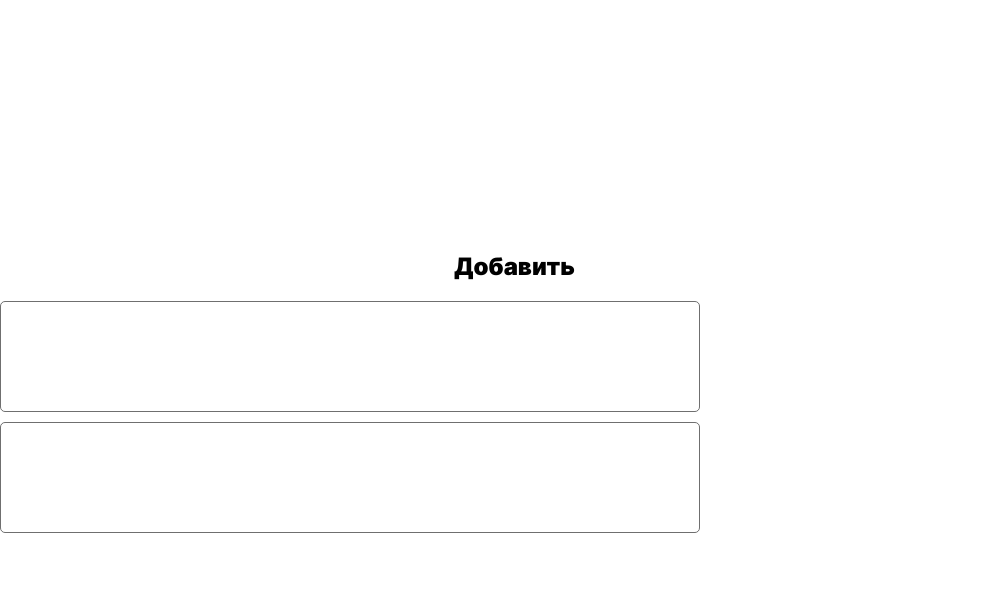
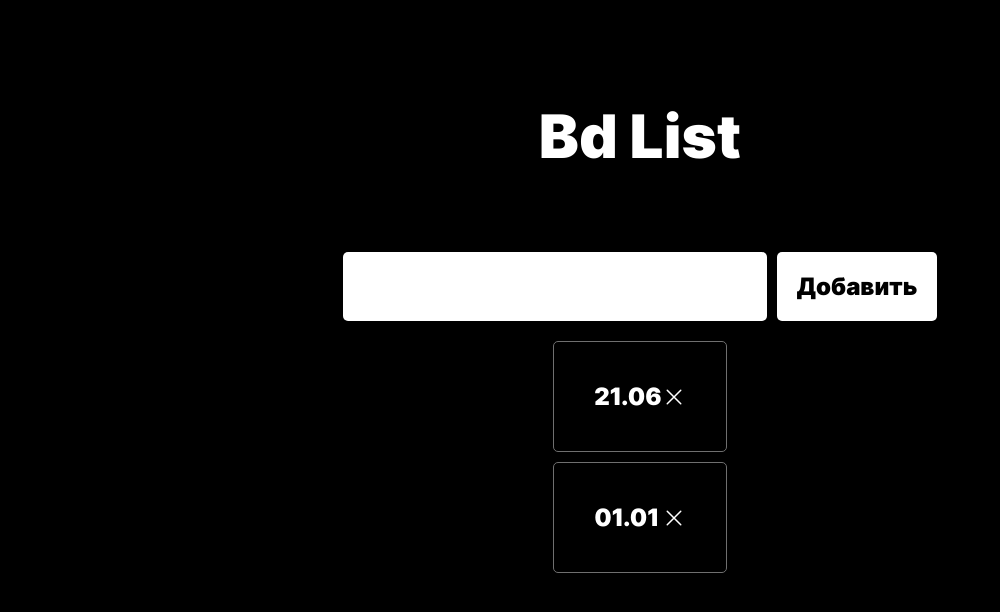
Before and after one commit to auroraptor/birthday-list, a React (Create React App) app: page / in a window 1280 px wide. Shown: the top 612 px of the page, without its empty margins (0-1000 px from the left). Built offline with nearby package versions, Linux system fonts and the light colour scheme.

Commit message:
fix: отступы между контейнерами

```diff
--- a/src/components/App/App.module.css
+++ b/src/components/App/App.module.css
@@ -1,4 +1,4 @@
-.App {
+.app {
   align-items: center;
   background-color: black;
   box-sizing: border-box;
@@ -10,10 +10,11 @@
   width: 100%;
 }
 
-.Content {
+.content {
   align-items: center;
   display: flex;
   flex-direction: column;
+  gap: 20px;
   max-width: 1440px;
   min-height: 100vh;
   min-width: 320px;
```
